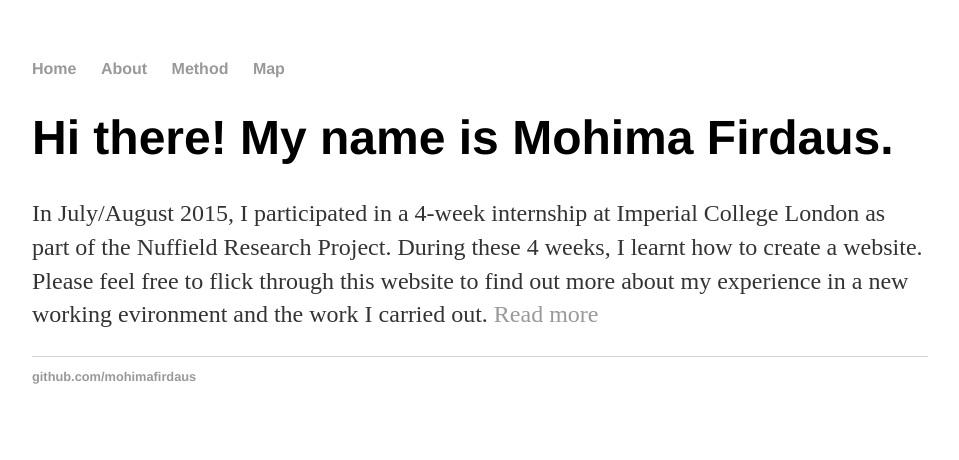
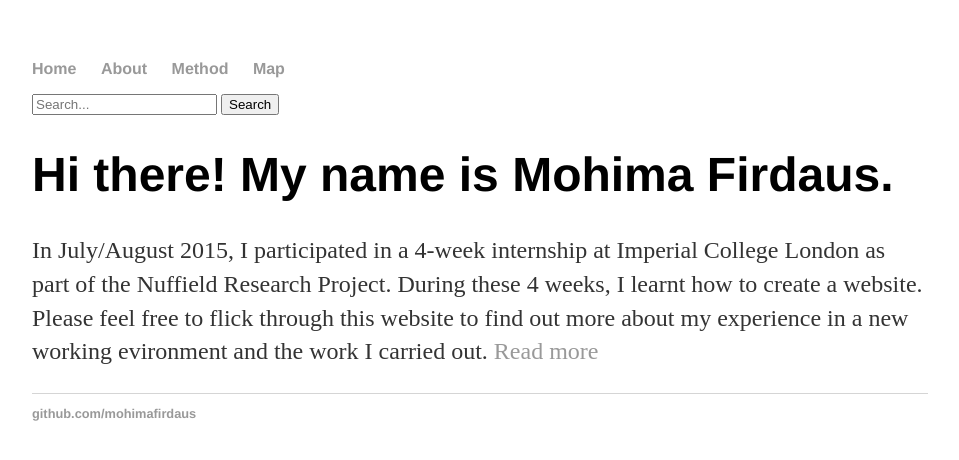
Before and after one commit to mohimafirdaus/mohimafirdaus.github.io, a Jekyll site: the page built from index.html, in a window 1280 px wide. Shown: the top 460 px of the page, without its empty margins (160-1119 px from the left). Built offline with Jekyll 4.4.1, drawn with Linux system fonts in a browser that asks for light colours.

Commit message:
Update default.html

```diff
--- a/_layouts/default.html
+++ b/_layouts/default.html
@@ -13,6 +13,10 @@
         	           	 <li><a href="/map">Map</a></li>
     		    </ul>
 	        	</nav>
+	        	<form>
+                                <input type="text" placeholder="Search..." required>
+                                <input type="button" value="Search">
+                        </form>
 
 	         	<div class="container">
 
```
